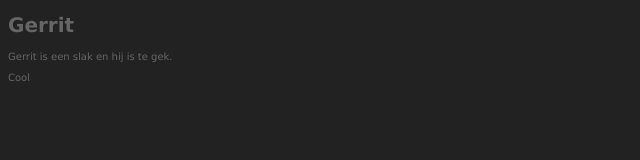
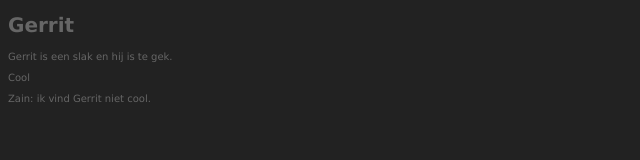
Before and after one commit to anastasiiahav/git-basics-anastasiia, a plain HTML site: page about.html in a window 1280 px wide. Shown: the full height of the page, 0-640 px from the left. Drawn offline with Linux system fonts and the light colour scheme.

Commit message:
Added text to about-gerrit

```diff
--- a/about.html
+++ b/about.html
@@ -8,5 +8,6 @@
 	<h1>Gerrit</h1>
 	<p>Gerrit is een slak en hij is te gek.</p>
 	<p>Cool</p>
+	<p>Zain: ik vind Gerrit niet cool.</p>
 </body>
 </html>
```
